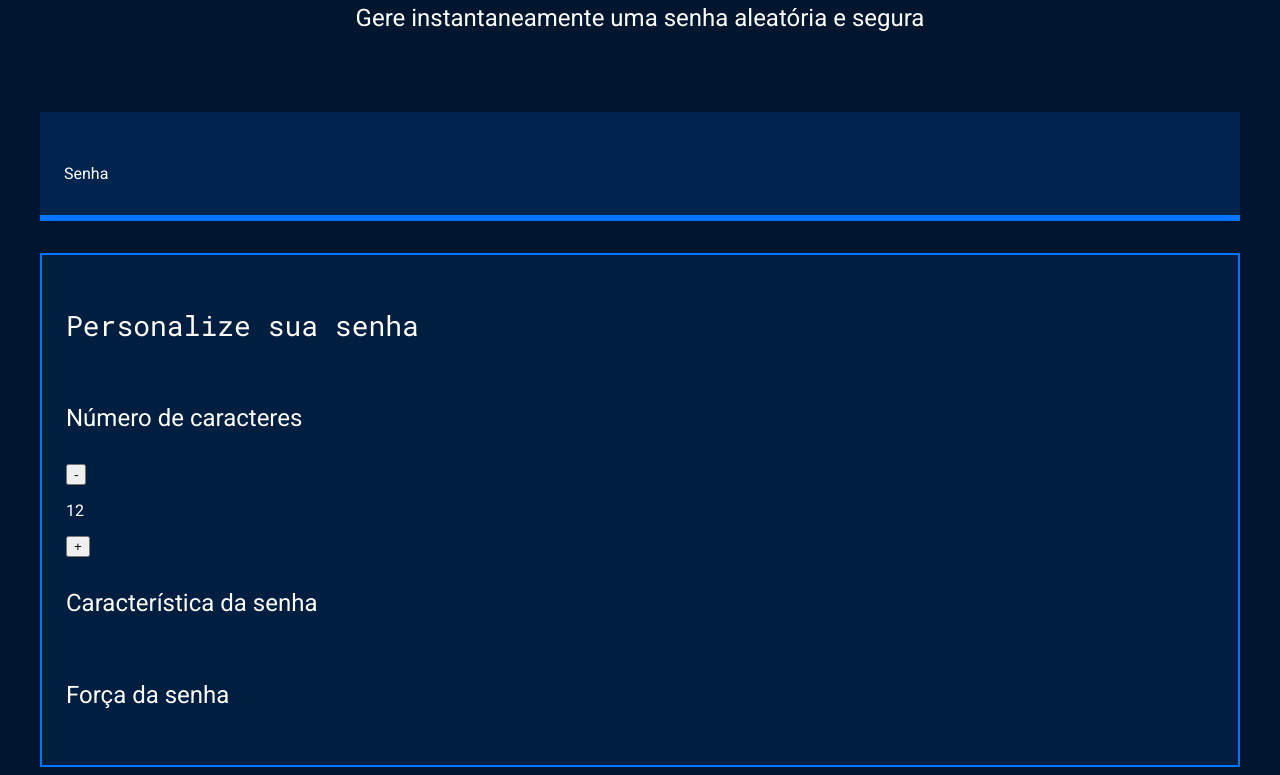
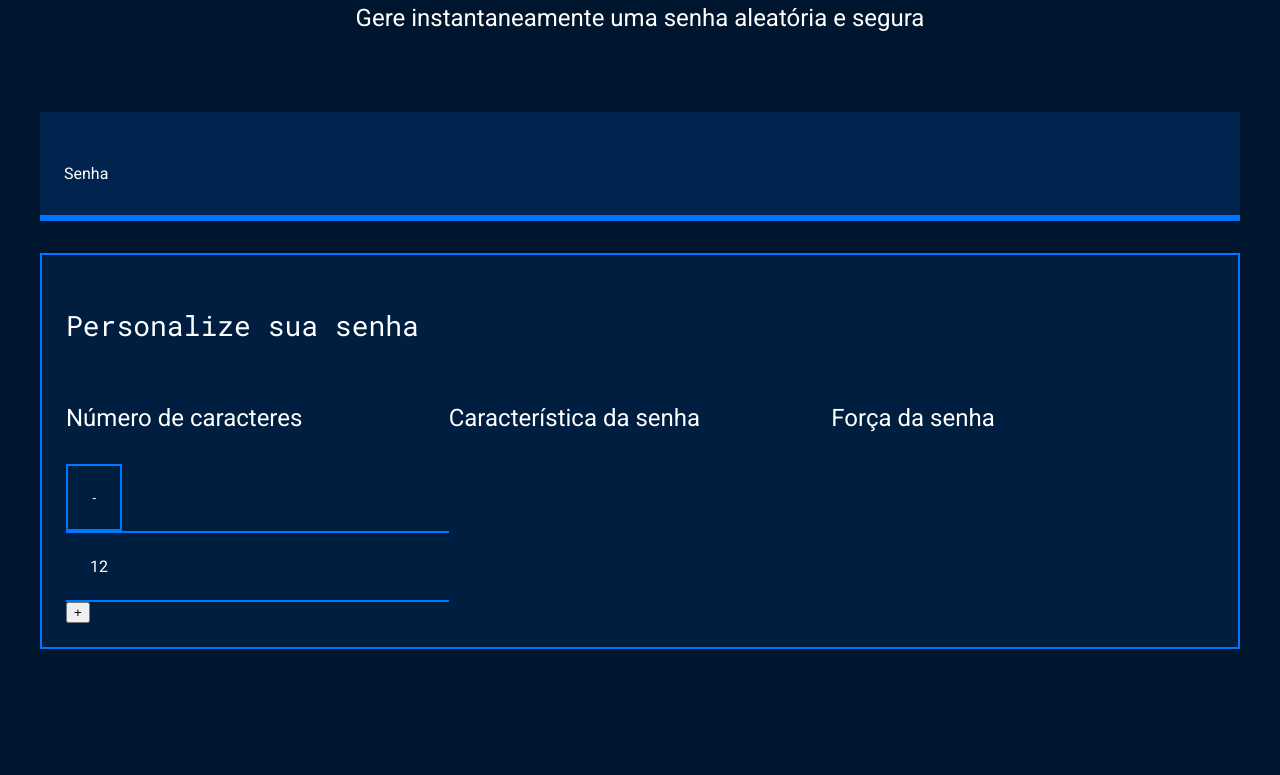
Before and after one commit to CAMARGOZRA17/gerador-de-senhas-Atl2trimestre, a plain HTML site: page index.html in a window 1280 px wide. Shown: the part 214-989 px from the top of the page. After the commit the page ends 871 px from the top, so only its background shows below. Drawn offline with Linux system fonts and the light colour scheme.

Commit message:
02-7-24atualizado

```diff
--- a/index.html
+++ b/index.html
@@ -24,10 +24,11 @@
             <div class="parametro-coluna__senha">
                 <div class="parametro-senha">
                     <h4 class="parametro-senha__titulo">Número de caracteres</h4>
-                    <button>-</button>
-                    <p>12</p>
-                    <button>+</button>
-
+                    <div class="parametro-senha-botoes">
+                        <button class="parametro-senha__botao">-</button>
+                        <p class="parametro-senha__texto">12</p>
+                        <button class="parametro-senha-botoes">+</button>
+                    </div>
                 </div>
                 <div class="parametro-senha">
                     <h4 class="parametro-senha__titulo">Característica da senha</h4>
--- a/style.css
+++ b/style.css
@@ -79,3 +79,34 @@ body{
     flex-direction: column;
     justify-content: center;
 }
+
+.parametro-senha{
+    width: 50%;
+    margin: 0 auto;
+}
+
+.parametro-senha__botoes{
+    display: flex;
+    justify-content: center;
+}
+
+.parametro-senha__botao{
+    background-color: var(--fundo-texto);
+    color: var(--branco);
+    border: 2px solid var(--borda);
+    padding: 24px;
+
+}
+
+.parametro-senha__texto{
+    padding: 24px;
+    border-top: 2px solid var(--borda);
+    border-bottom: 2px solid var(--borda);
+    margin: 0;
+}
+
+@media screen and (min-width: 768px) {
+    .parametro-coluna__senha{
+        flex-direction: row;
+    }
+}
```
